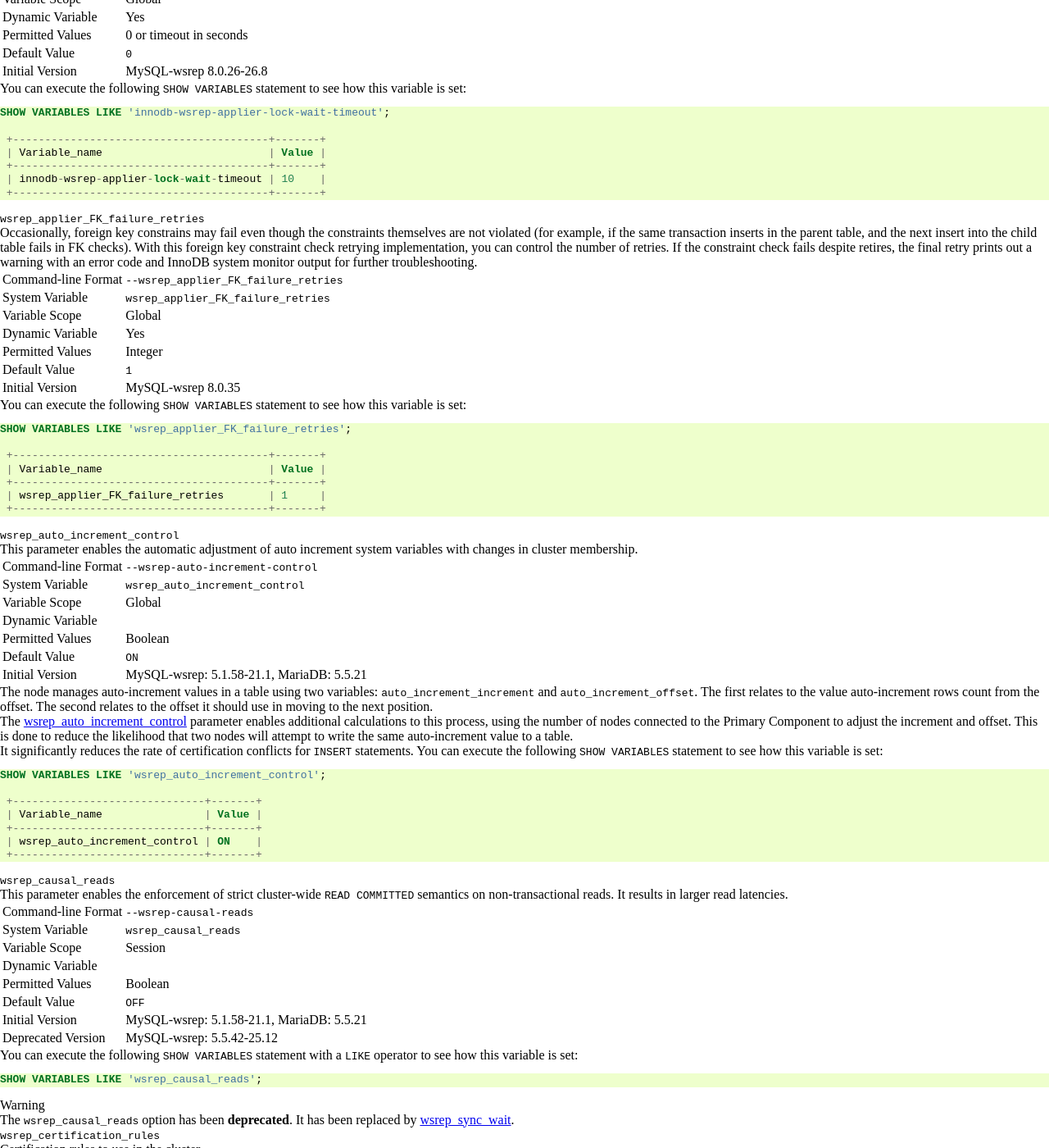
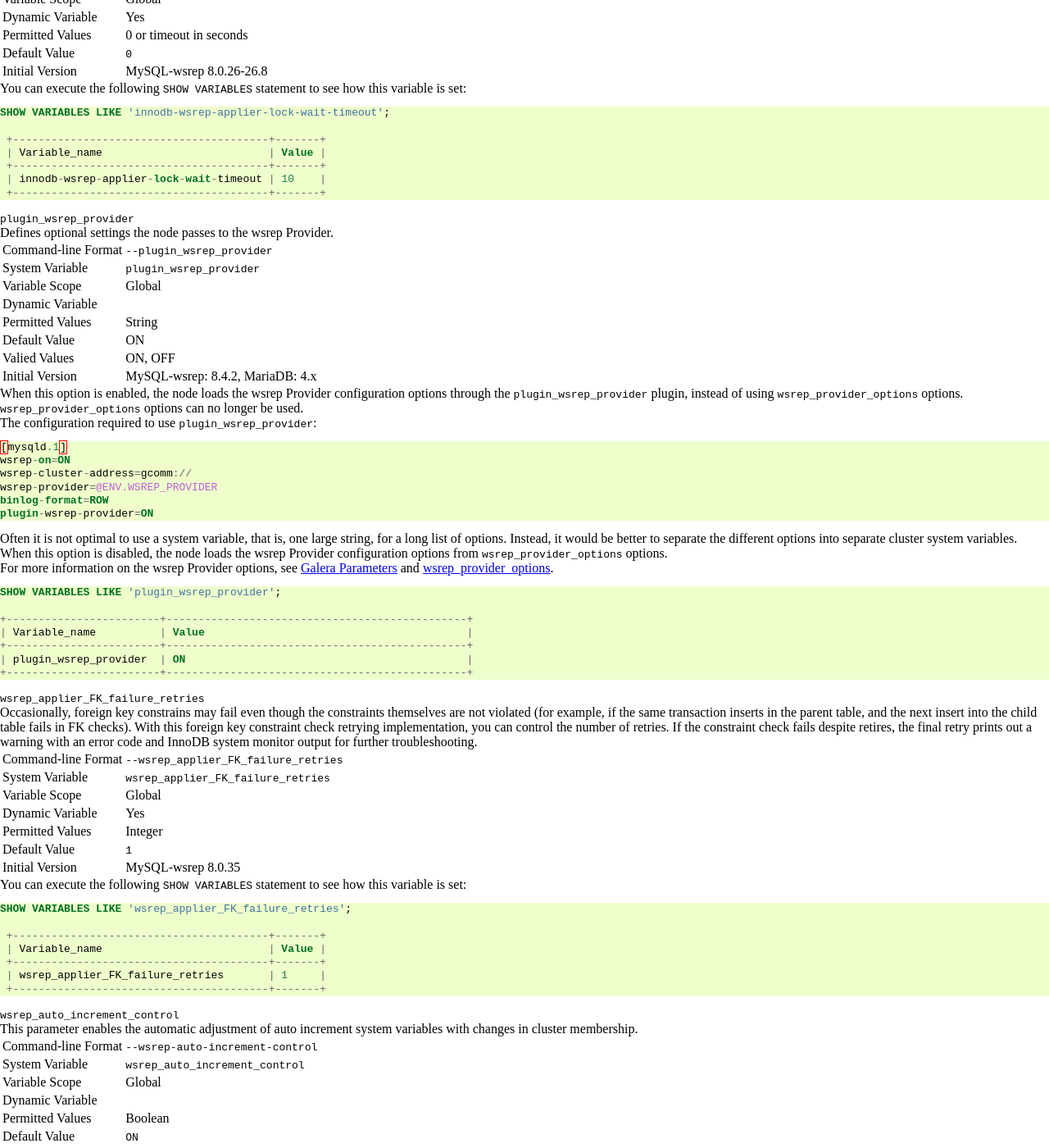
Before and after one commit to codership/documentation, a Sphinx documentation site: the page built from galeracluster/source/documentation/mysql-wsrep-options.rst, in a window 1280 px wide and 1400 px high, scrolled down 780 px. Shown: the whole window at 82% size. Built offline with Sphinx 7.4.7, drawn with Linux system fonts in a browser that asks for light colours; comment, search, counter and statistics services are not loaded; some of the changed text lies outside the part shown.

Commit message:
Issue #439 plugin-wsrep-provider added.

```diff
--- a/galeracluster/source/documentation/mysql-wsrep-options.rst
+++ b/galeracluster/source/documentation/mysql-wsrep-options.rst
@@ -75,6 +75,7 @@ and an explanation.
    :header: "|br| Option", "|br| Default Value", "|br| Global ", "|br| Dynamic"
    :widths: 30, 30, 12, 12
    ":ref:`innodb-wsrep-applier-lock-wait-timeout <innodb-wsrep-applier-lock-wait-timeout>`", "``0``", "Yes", "Yes"
+   ":ref:`plugin_wsrep_provider <plugin_wsrep_provider>`", "ON", "Yes", ""
    ":ref:`wsrep_applier_FK_failure_retries <wsrep_applier_FK_failure_retries>`", "``1``", "Yes", "Yes"
    ":ref:`wsrep_auto_increment_control <wsrep_auto_increment_control>`", "``ON``", "Yes", ""
    ":ref:`wsrep_causal_reads <wsrep_causal_reads>`", "``OFF``", "", ""
@@ -183,6 +184,58 @@ You can execute the following ``SHOW VARIABLES`` statement to see how this varia
     | innodb-wsrep-applier-lock-wait-timeout | 10    |
     +----------------------------------------+-------+
 
+
+.. _`plugin_wsrep_provider`:
+.. rst-class:: section-heading
+.. rubric:: ``plugin_wsrep_provider``
+
+.. index::
+   pair: Parameters; plugin_wsrep_provider
+
+Defines optional settings the node passes to the wsrep Provider.
+
+.. csv-table::
+   :class: doc-options
+
+   "Command-line Format", "``--plugin_wsrep_provider``"
+   "System Variable", "``plugin_wsrep_provider``"
+   "Variable Scope", "Global"
+   "Dynamic Variable", ""
+   "Permitted Values", "String"
+   "Default Value", "ON"
+   "Valied Values", "ON, OFF"
+   "Initial Version", "MySQL-wsrep: 8.4.2, MariaDB: 4.x"
+
+When this option is enabled, the node loads the wsrep Provider configuration options through the ``plugin_wsrep_provider`` plugin, instead of using ``wsrep_provider_options`` options. ``wsrep_provider_options`` options can no longer be used.
+
+The configuration required to use ``plugin_wsrep_provider``:
+
+.. code-block:: mysql
+
+   [mysqld.1]
+   wsrep-on=ON
+   wsrep-cluster-address=gcomm://
+   wsrep-provider=@ENV.WSREP_PROVIDER
+   binlog-format=ROW
+   plugin-wsrep-provider=ON
+
+Often it is not optimal to use a system variable, that is, one large string, for a long list of options. Instead, it would be better to separate the different options into separate cluster system variables.
+
+When this option is disabled, the node loads the wsrep Provider configuration options from ``wsrep_provider_options`` options.
+
+For more information on the wsrep Provider options, see :doc:`galera-parameters` and :ref:`wsrep_provider_options <wsrep_provider_options>`.
+
+.. code-block:: mysql
+
+   SHOW VARIABLES LIKE 'plugin_wsrep_provider';
+
+   +------------------------+-----------------------------------------------+
+   | Variable_name          | Value                                         |
+   +------------------------+-----------------------------------------------+
+   | plugin_wsrep_provider  | ON                                            |
+   +------------------------+-----------------------------------------------+
+
+
 .. _`wsrep_applier_FK_failure_retries`:
 .. rst-class:: section-heading
 .. rubric:: ``wsrep_applier_FK_failure_retries``
@@ -1380,7 +1433,7 @@ For example, you can use :ref:`gcache.size <gcache.size>` to define how large a
 
 .. note:: All ``wsrep_provider_options`` settings need to be specified on a single line. In case of multiple instances of ``wsrep_provider_options``, only the last one is used.
 
-For more information on the wsrep Provider options, see :doc:`galera-parameters`.
+For more information on the wsrep Provider options, see :doc:`galera-parameters` and :ref:`plugin_wsrep_provider <plugin_wsrep_provider>`.
 
 .. code-block:: mysql
 
```
